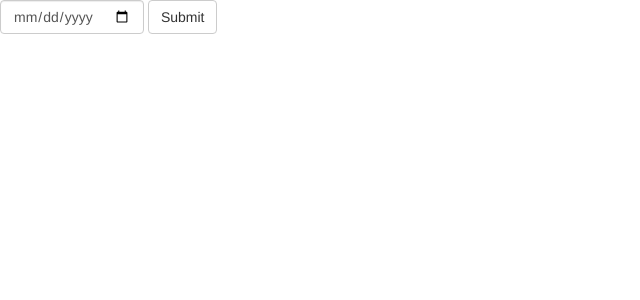
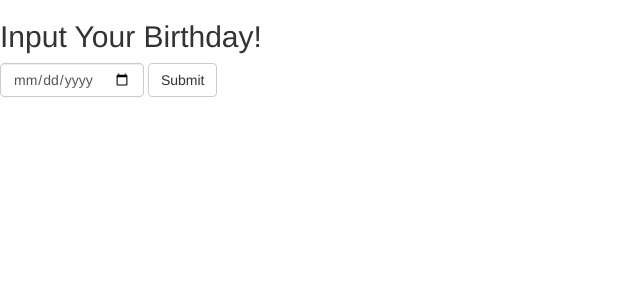
Before and after one commit to snelakanti/ageteller, a React (Create React App) app: page / in a window 1280 px wide. Shown: the top 300 px of the page, without its empty margins (0-640 px from the left). Built offline with nearby package versions, Linux system fonts and the light colour scheme.

Commit message:
add title

```diff
--- a/src/Components/App.js
+++ b/src/Components/App.js
@@ -7,6 +7,7 @@ class App extends Component {
         return(
             <div>
                 <Form inline>
+                <h2>Input Your Birthday!</h2>
                 <FormControl type="date">
                 </FormControl>
                 {" "}
```
